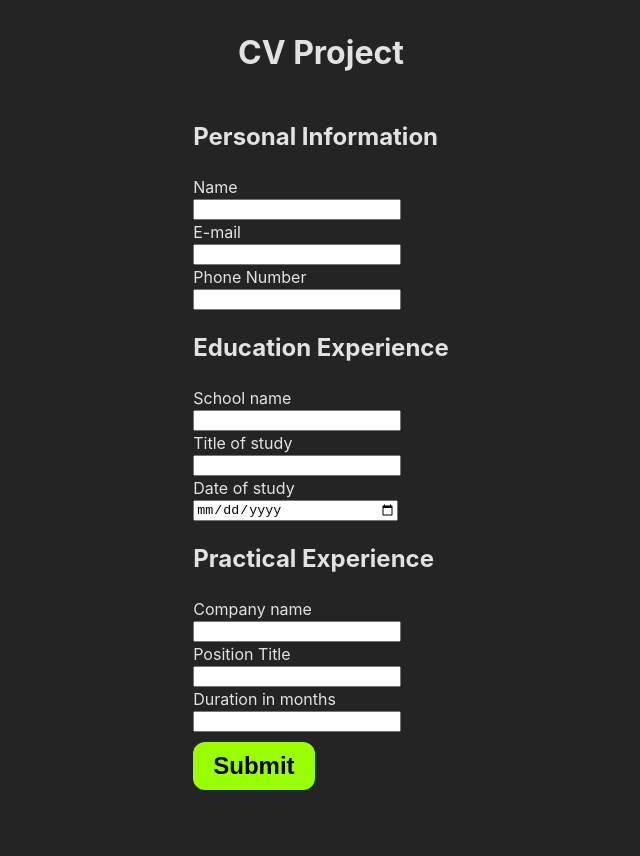
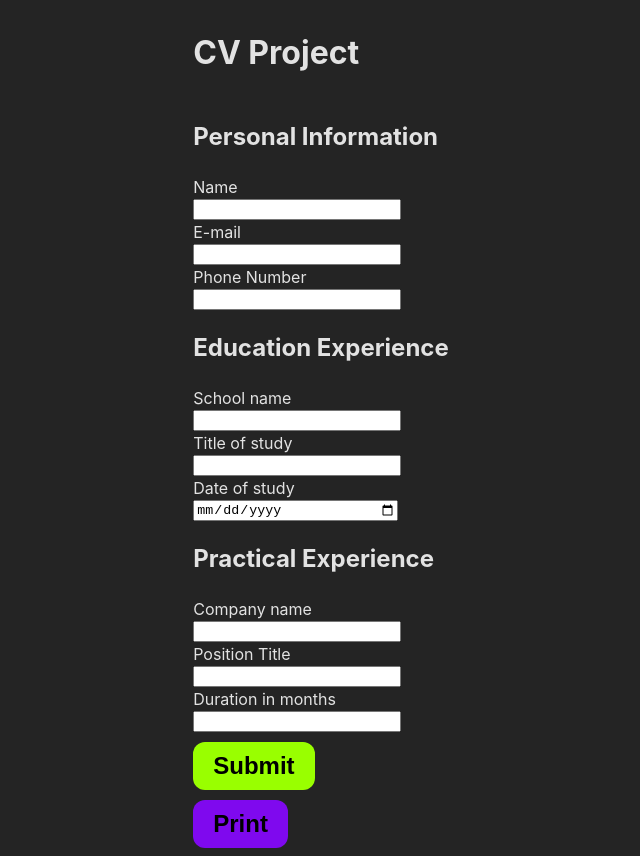
Before and after one commit to aleksandar-code/cv-project, a React (Vite) app: page / in a window 1280 px wide. Shown: the whole page, without its empty margins (319-959 px from the left). Before the commit the page ends 800 px from the top, so only its background shows below. Built offline with nearby package versions, Linux system fonts and the light colour scheme.

Commit message:
Add print button

```diff
--- a/package.json
+++ b/package.json
@@ -5,6 +5,8 @@
   "type": "module",
   "scripts": {
     "dev": "vite",
+    "predeploy": "npm run build",
+    "deploy": "gh-pages -d dist",
     "build": "vite build",
     "lint": "eslint src --ext js,jsx --report-unused-disable-directives --max-warnings 0",
     "preview": "vite preview"
@@ -21,6 +23,7 @@
     "eslint-plugin-react": "^7.32.2",
     "eslint-plugin-react-hooks": "^4.6.0",
     "eslint-plugin-react-refresh": "^0.3.4",
+    "gh-pages": "^5.0.0",
     "vite": "^4.3.9"
   }
 }
--- a/src/App.jsx
+++ b/src/App.jsx
@@ -21,9 +21,26 @@ export default class App extends Component {
     };
   }
 
+  printCV() {
+    console.log("print");
+    document
+      .querySelectorAll("button")
+      .forEach((button) => (button.style.display = "none"));
+    document.querySelector("h1").textContent = "CV";
+    const response = window.print();
+    if (response === undefined) {
+      document
+        .querySelectorAll("button")
+        .forEach((button) => (button.style.display = ""));
+      document.querySelector("h1").textContent = "CV Project";
+    }
+  }
+
   render() {
     return (
       <>
+        <div className="container">
+          {" "}
           <h1>CV Project</h1>
           {this.state.practicalExperience.duration !== "" &&
           this.state.edit !== true ? (
@@ -37,7 +54,13 @@ export default class App extends Component {
               setState={this.setState.bind(this)}
             />
           )}
-        {console.log(this.state)}
+          <button
+            className="print-btn"
+            onClick={this.printCV}
+          >
+            Print
+          </button>
+        </div>
       </>
     );
   }
--- a/src/components/Display.jsx
+++ b/src/components/Display.jsx
@@ -10,7 +10,6 @@ export class Display extends Component {
   handleEdit(e) {
     e.preventDefault();
     this.props.setState({ edit: true });
-    console.log(this.props.readState);
   }
 
   render() {
--- a/src/components/Form.jsx
+++ b/src/components/Form.jsx
@@ -30,7 +30,6 @@ export class Form extends Component {
     e.preventDefault();
     this.props.setState(this.state);
     this.props.setState({ edit: false });
-    console.log(this.state);
   }
 
   render() {
--- a/src/index.css
+++ b/src/index.css
@@ -59,3 +59,19 @@ form {
   cursor: pointer;
   background-color: rgb(139, 188, 228);
 }
+
+.print-btn {
+  margin-top: 10px;
+  width: fit-content;
+  border: none;
+  border-radius: 12px;
+  background-color: rgb(127, 9, 238);
+  padding: 10px 20px;
+  font-weight: 900;
+  font-size: 1.5rem;
+}
+
+.print-btn:hover {
+  cursor: pointer;
+  background-color: rgb(194, 146, 240);
+}
```
Also changed, not shown: vite.config.js (+4 -3 lines), 1 other file (tests, documents, lock files or other folders). Lines whose indentation alone changed are shown as unchanged.
